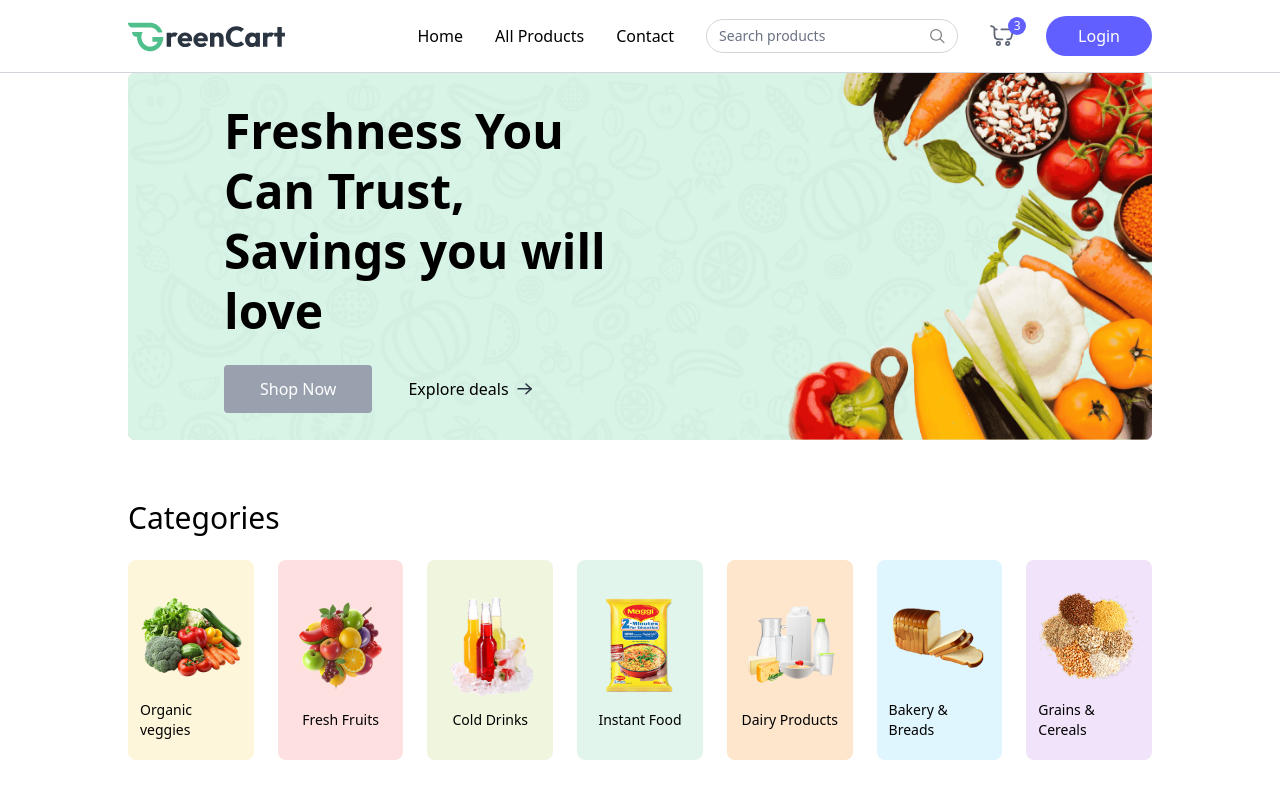
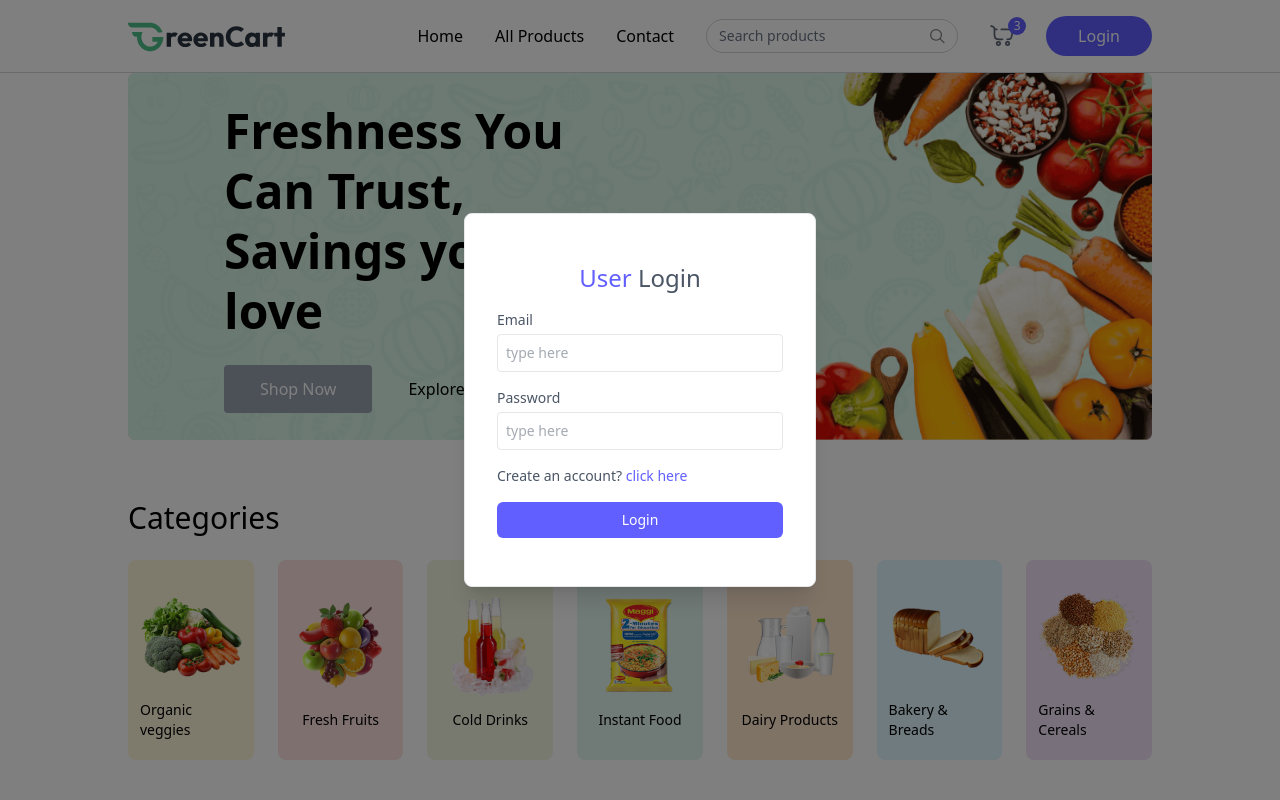
Before and after one commit to Developerzakir/mern_grocery_delivery_ecom, a React (Vite) app in the folder client/: page / in a window 1280 px wide. Both pictures are taken after a click on the button "Login". Shown: the top 800 px of the page. Built offline with nearby package versions, Linux system fonts and the light colour scheme.

Commit message:
login & register form design

```diff
--- a/client/src/App.jsx
+++ b/client/src/App.jsx
@@ -4,12 +4,17 @@ import Home from './pages/Home';
 import {Routes,Route,useLocation} from 'react-router-dom';
 import {Toaster} from 'react-hot-toast'
 import Footer from './components/Footer';
+import { useAppContext } from './context/AppContext';
+import Login from './components/Login';
 
 const App = () => {
   const isSellerPath = useLocation().pathname.includes("seller");
+  const {showUserLogin} = useAppContext();
+
   return (
     <div>
       {isSellerPath ? null :  <Navbar />}
+      {showUserLogin ? <Login /> : null}
 
 
      <Toaster />
--- /dev/null
+++ b/client/src/components/Login.jsx
@@ -0,0 +1,59 @@
+import React, { useState } from 'react'
+import { useAppContext } from '../context/AppContext';
+
+const Login = () => {
+    const [state, setState] = useState("login");
+    const [name, setName] = useState("");
+    const [email, setEmail] = useState("");
+    const [password, setPassword] = useState("");
+    const {setShowUserLogin,setUser} = useAppContext();
+
+    //onSubmitHandler
+    const onSubmitHandler = (e)=>{
+        e.preventDefault();
+        setUser({
+            email: 'test@gmail.com',
+            name: 'test'
+        })
+        setShowUserLogin(false)
+    }
+
+  return (
+    <div onClick={()=>setShowUserLogin(false)} className='fixed top-0 bottom-0 left-0 right-0 z-30 flex items-center text-sm text-gray-600 bg-black/50'>
+
+         <form onSubmit={onSubmitHandler} onClick={(e)=>e.stopPropagation()} className="flex flex-col gap-4 m-auto items-start p-8 py-12 w-80 sm:w-[352px] rounded-lg shadow-xl border border-gray-200 bg-white">
+            <p className="text-2xl font-medium m-auto">
+                <span className="text-indigo-500">User</span> {state === "login" ? "Login" : "Sign Up"}
+            </p>
+            {state === "register" && (
+                <div className="w-full">
+                    <p>Name</p>
+                    <input onChange={(e) => setName(e.target.value)} value={name} placeholder="type here" className="border border-gray-200 rounded w-full p-2 mt-1 outline-indigo-500" type="text" required />
+                </div>
+            )}
+            <div className="w-full ">
+                <p>Email</p>
+                <input onChange={(e) => setEmail(e.target.value)} value={email} placeholder="type here" className="border border-gray-200 rounded w-full p-2 mt-1 outline-indigo-500" type="email" required />
+            </div>
+            <div className="w-full ">
+                <p>Password</p>
+                <input onChange={(e) => setPassword(e.target.value)} value={password} placeholder="type here" className="border border-gray-200 rounded w-full p-2 mt-1 outline-indigo-500" type="password" required />
+            </div>
+            {state === "register" ? (
+                <p>
+                    Already have account? <span onClick={() => setState("login")} className="text-indigo-500 cursor-pointer">click here</span>
+                </p>
+            ) : (
+                <p>
+                    Create an account? <span onClick={() => setState("register")} className="text-indigo-500 cursor-pointer">click here</span>
+                </p>
+            )}
+            <button className="bg-indigo-500 hover:bg-indigo-600 transition-all text-white w-full py-2 rounded-md cursor-pointer">
+                {state === "register" ? "Create Account" : "Login"}
+            </button>
+        </form>
+    </div>
+  )
+}
+
+export default Login
```
